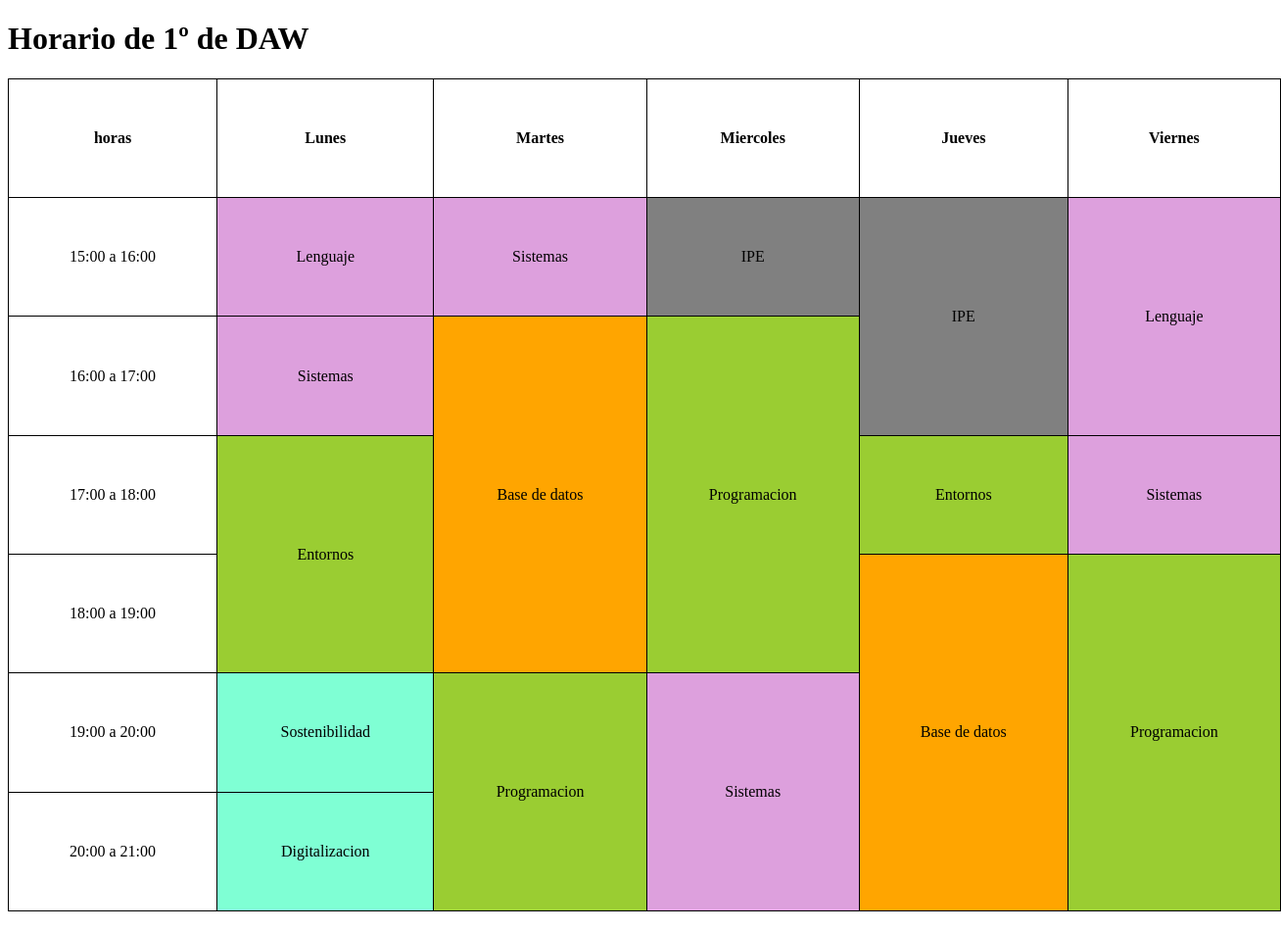
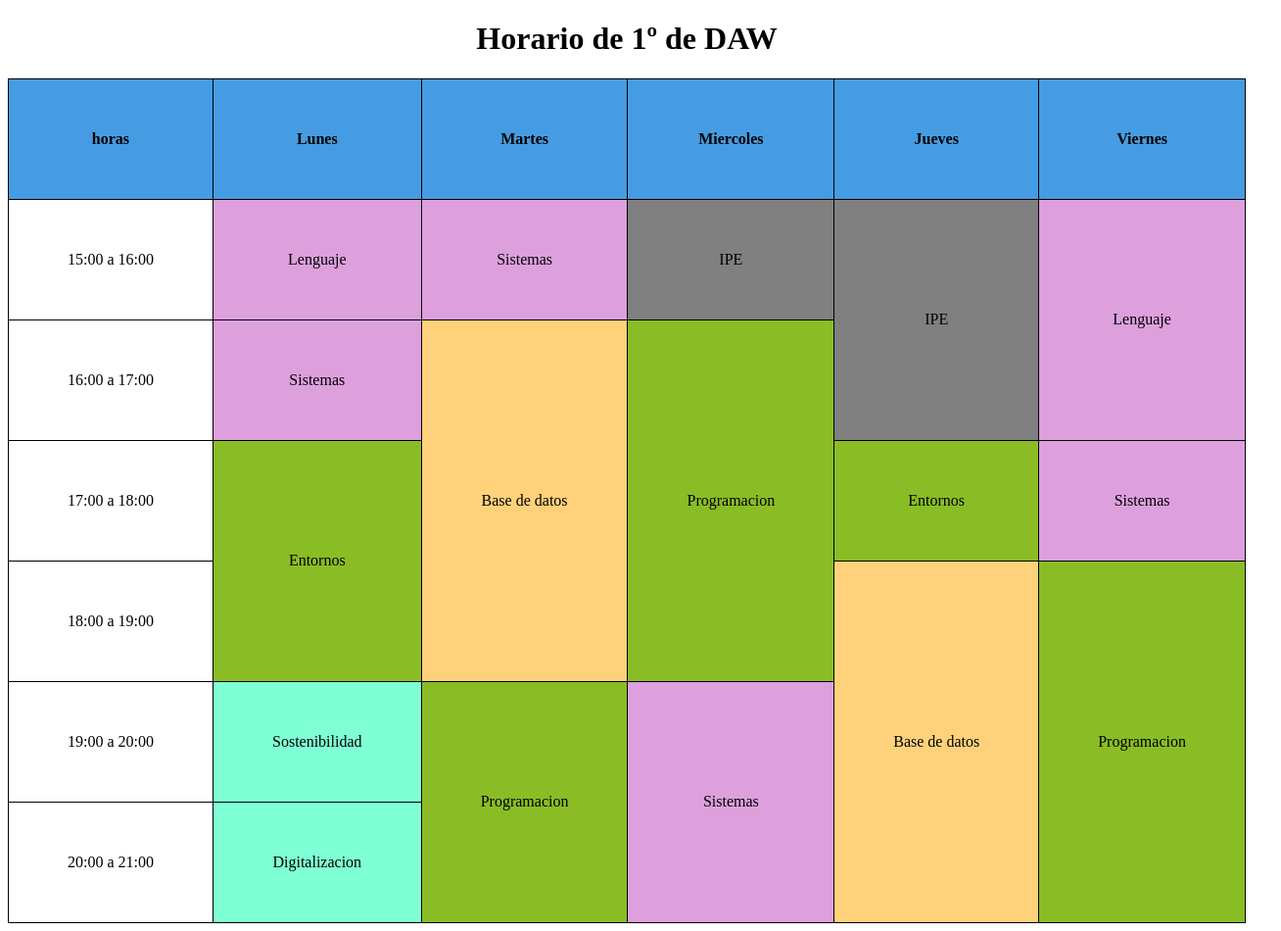
Before and after one commit to javijc96/Lenguajes_2024_Javier_Juarez, a plain HTML site: page Ejercicios/formularios/horario.html in a window 1280 px wide. Shown: the whole page at 98% size, 1308 px wide, since content can reach past the window. Drawn offline with Linux system fonts and the light colour scheme.

Commit message:
horario creo que terminado, solo falta checkear como lo hacen los demas

```diff
--- a/Ejercicios/formularios/horario.html
+++ b/Ejercicios/formularios/horario.html
@@ -4,14 +4,23 @@
         <meta charset="utf-8">
         <meta http-equiv="X-UA-compatible" content="IE=edge">
         <meta name="viewport" content="width=device-width, initial-scale=1.0">
-        <title>horario</title>
+        <title>horario</title><!--despues de intentar muchas cosas para centrar el horario en distintos tamaños al final me decidi por hacerlo tamaño completo sin scroll probando
+        con el padding hasta encontrar el numero especifico que me gustó-->
         <style>
-            table, th, td{
+            table{
+            width: 100%;
+            border-collapse:collapse;
+        }
+            th, td{
             border: 1px solid black;
             border-collapse: collapse;
+            padding: 52px;
+        }
+        th{
+            background:rgb(70, 156, 226)
         }
         .javifondo{
-            background:yellowgreen;
+            background:rgb(138, 189, 37);
         }
         .quiquefondo{
             background: plum;
@@ -20,18 +29,16 @@
             background:aquamarine;
         }
         .rafafondo{
-            background:orange;
+            background:rgb(255, 209, 122);
         }
         .convalifondo{
             background:grey;
         }
-
         </style>
-
     </head>
         <body>
-            <h1>Horario de 1º de DAW</h1>
-<table width="1300" height="850" style="text-align: center;">
+            <h1 style="text-align: center;">Horario de 1º de DAW</h1>
+<table style="text-align: center;" style= "padding-right:50px; padding-left: 50px">
     <tr class="bordestitulo">
         <th>horas</th>
         <th>Lunes</th>
```
